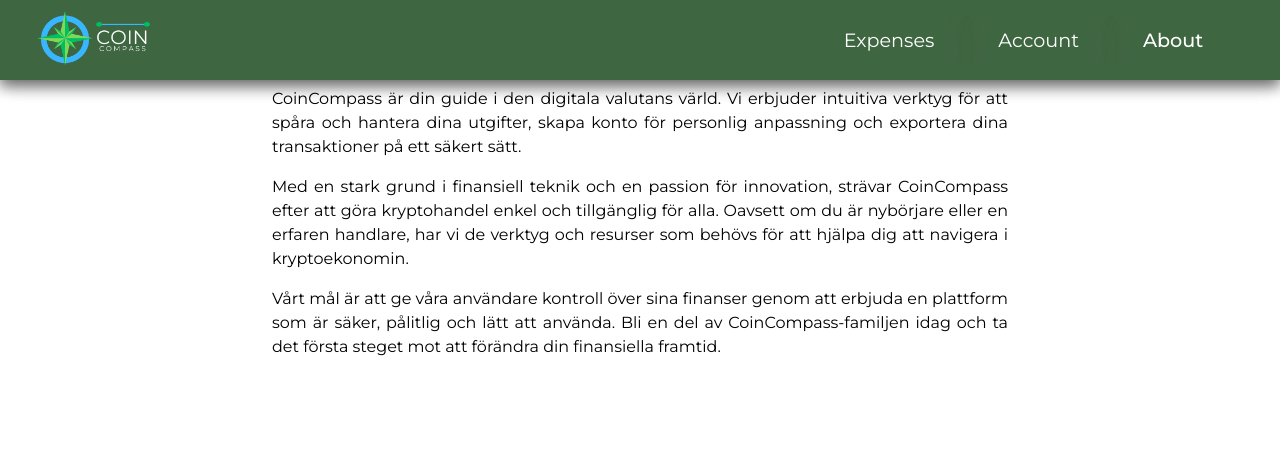
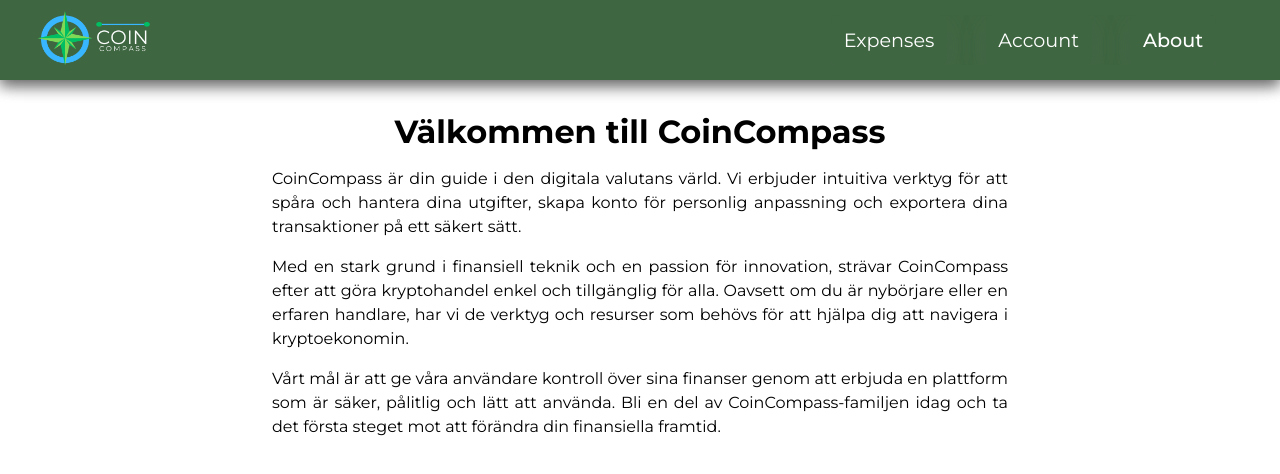
Before and after one commit to ITHS-Team8/CoinCompass, a Vue app: page /about in a window 1280 px wide. Shown: the top 474 px of the page. Built offline with nearby package versions, Linux system fonts and the light colour scheme.

Commit message:
style: <main> styling

```diff
--- a/src/views/AboutView.vue
+++ b/src/views/AboutView.vue
@@ -32,6 +32,10 @@
 </template>
 
 <style scoped>
+main {
+  margin-top: 10vh;
+}
+
 .about-container {
   max-width: 800px;
   margin: auto;
```
